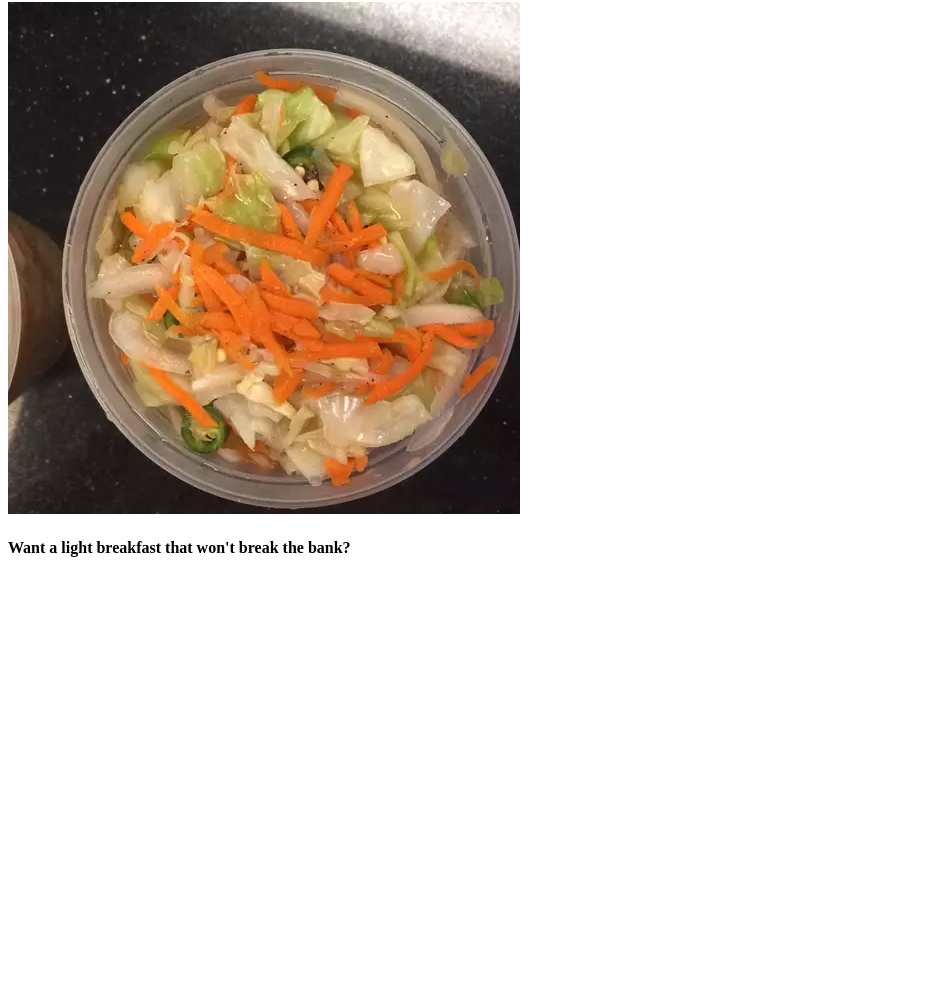
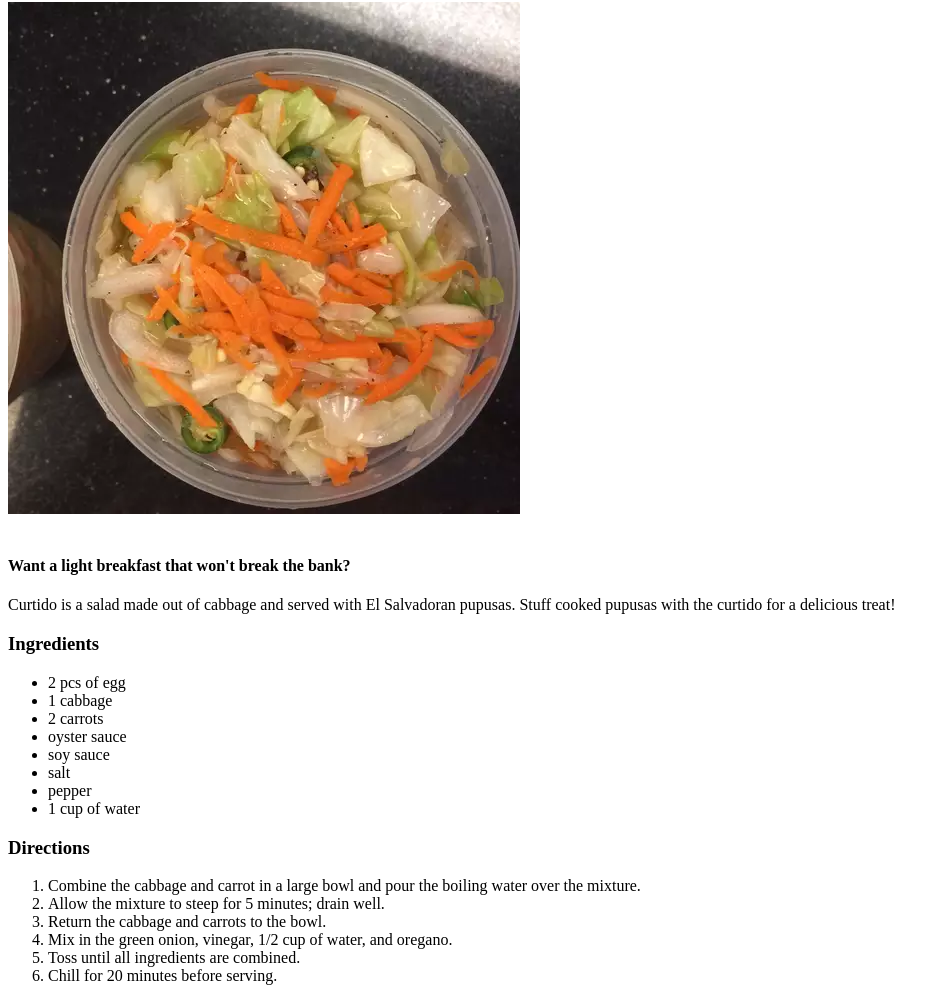
Before and after one commit to floofycato/odin-recipes, a plain HTML site: page recipes/chicken_stir_fry.html in a window 1280 px wide. Shown: the part 78-1079 px from the top of the page, without its empty margins (0-949 px from the left). Before the commit the page ends 800 px from the top, so only its background shows below. Drawn offline with Linux system fonts and the light colour scheme.

Commit message:
Added Cabbage Stiry Fry  recipe details

```diff
--- a/recipes/chicken_stir_fry.html
+++ b/recipes/chicken_stir_fry.html
@@ -8,6 +8,32 @@
     <body>
         <h1>Cabbage Salad</h1>
         <img src="../img/cabbage_salad/cabbage_salad1.png" alt="cabbage salad picture">
+        <br><br>
+
         <h4>Want a light breakfast that won't break the bank?</h4>
+        <p>Curtido is a salad made out of cabbage and served with El Salvadoran pupusas. Stuff cooked pupusas with the curtido for a delicious treat!</p>
+
+        <h3>Ingredients</h3>
+        <ul>
+            <li>2 pcs of egg</li>
+            <li>1 cabbage</li>
+            <li>2 carrots</li>
+            <li>oyster sauce</li>
+            <li>soy sauce</li>
+            <li>salt</li>
+            <li>pepper</li>
+            <li>1 cup of water</li>
+        </ul>
+
+        <h3>Directions</h3>
+        <ol>
+            <li>Combine the cabbage and carrot in a large bowl and pour the boiling water over the mixture.</li>
+            <li>Allow the mixture to steep for 5 minutes; drain well.</li>
+            <li>Return the cabbage and carrots to the bowl.</li>
+            <li>Mix in the green onion, vinegar, 1/2 cup of water, and oregano.</li>
+            <li>Toss until all ingredients are combined.</li>
+            <li>Chill for 20 minutes before serving.</li>
+        </ol>
+
     </body>
 </html>
```
